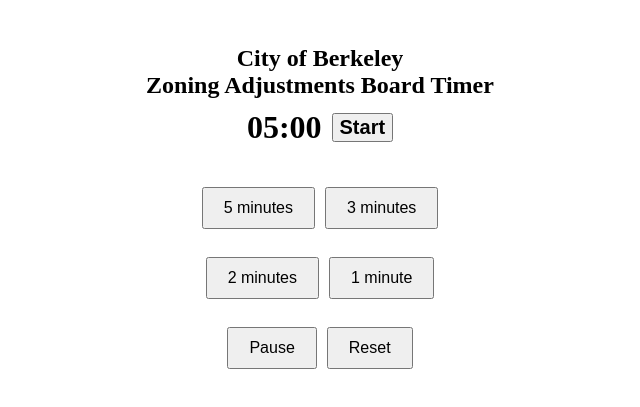
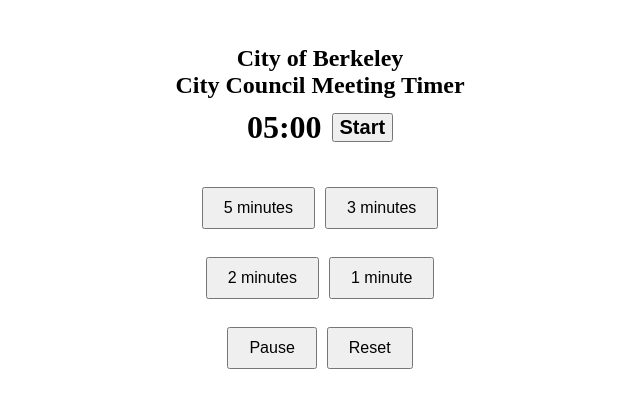
Before and after one commit to jacketcs/timer, a plain HTML site: page counciltimer.html in a window 1280 px wide. Shown: the part 303-710 px from the top of the page, without its empty margins (320-960 px from the left). Drawn offline with Linux system fonts and the light colour scheme.

Commit message:
Update counciltimer.html

```diff
--- a/counciltimer.html
+++ b/counciltimer.html
@@ -84,7 +84,7 @@
   <img src="cob logo.png" alt="Logo" class="logo-image">
   <br>
   <div class="timer-container">
-    <h2>City of Berkeley <br>Zoning Adjustments Board Timer</h2>
+    <h2>City of Berkeley <br>City Council Meeting Timer</h2>
     <div class="timer-controls">
       <h1 id="timer">00:00</h1>
       <button onclick="startTimer()" class="start-button">Start</button>
```
